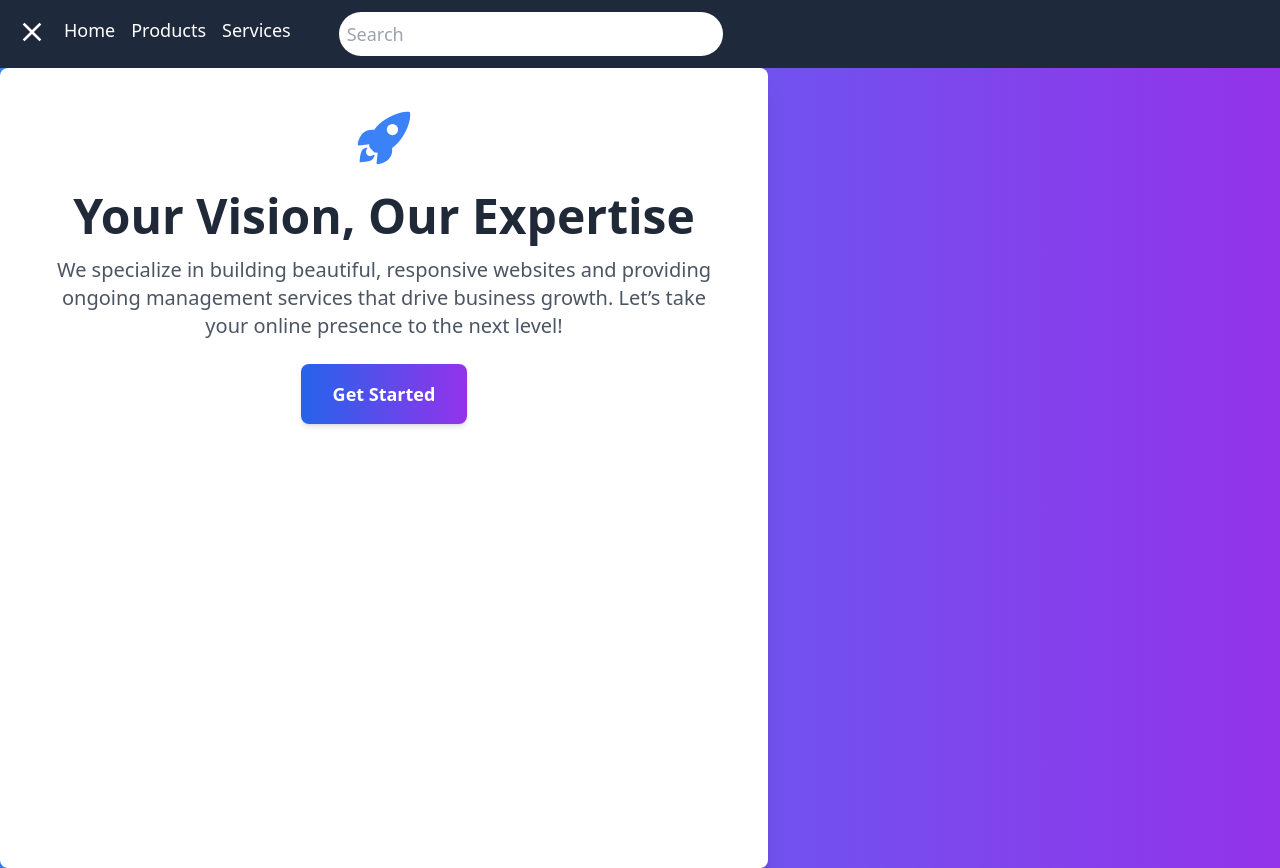
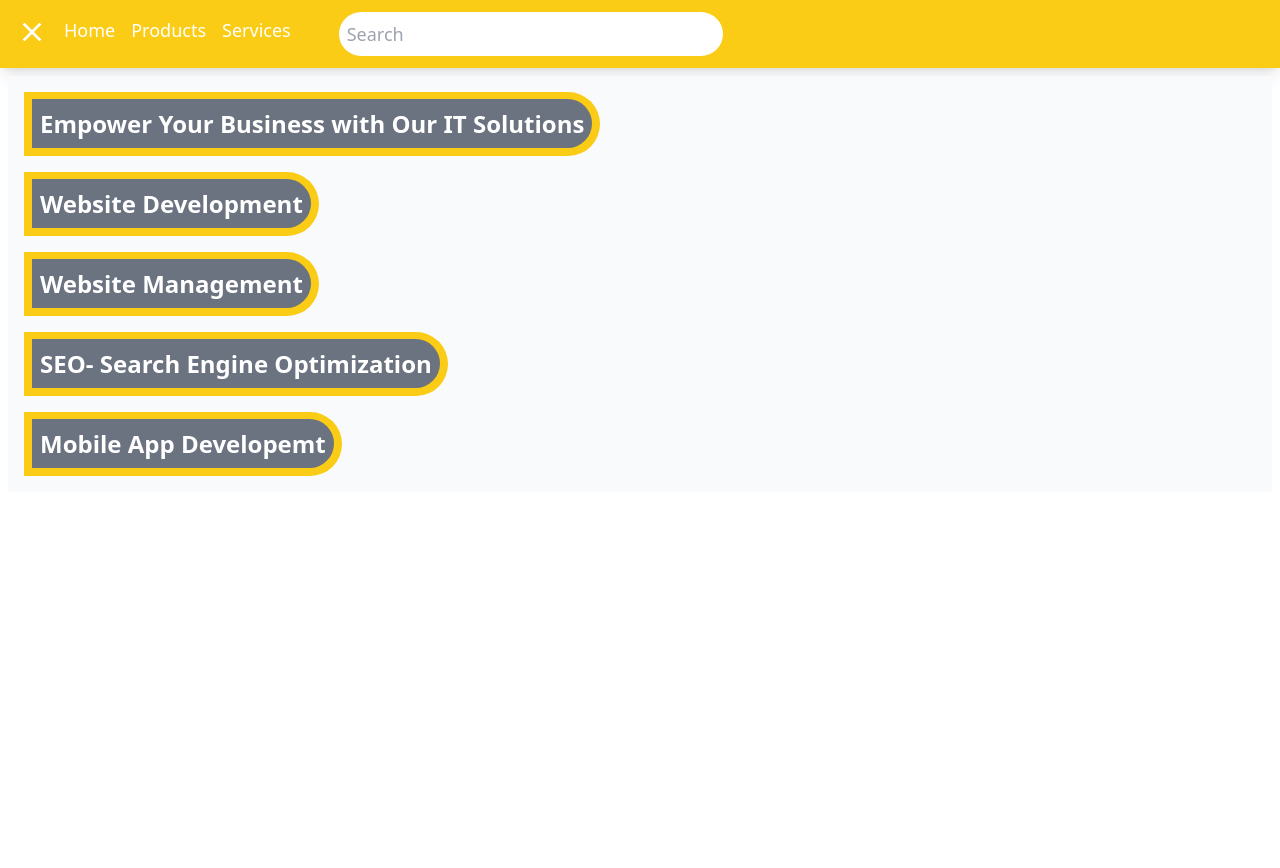
Before and after one commit to ashishkr26/webtrix, a React (Create React App) app: page / in a window 1280 px wide. After the commit the page ends 800 px from the top, so only its background shows below. Built offline with nearby package versions, Linux system fonts and the light colour scheme.

Commit message:
main conatainer page

```diff
--- a/src/components/Header.js
+++ b/src/components/Header.js
@@ -6,7 +6,7 @@ import CloseIcon from "@mui/icons-material/Close";
 const Header = () => {
   const [sideIcon, setSideIcon] = useState(false);
   return (
-    <div className="bg-slate-800 text-white opacity-70ont-semibold p-2 lg:text-lg md:text-base sm:text-sm shadow-lg">
+    <div className="bg-yellow-400 text-white opacity-70ont-semibold p-2 lg:text-lg md:text-base sm:text-sm shadow-lg">
       <ul className="flex flex-row">
         <li onClick={() => setSideIcon(!sideIcon)} className="p-2">
           {sideIcon ? (
--- a/src/components/MainContainer.js
+++ b/src/components/MainContainer.js
@@ -1,26 +1,32 @@
-import React from 'react';
-import { IoRocketSharp } from 'react-icons/io5'; // Importing an icon for better visual appeal
+import React from "react";
 
 const MainContainer = () => {
   return (
-    <div className='bg-gradient-to-r from-blue-500 to-purple-600 min-h-screen flex '>
-      <div className='text-center p-10 bg-white rounded-lg shadow-xl max-w-3xl w-full'>
-        {/* Icon */}
-        <div className='mb-6'>
-          <IoRocketSharp className='text-6xl text-blue-500 mx-auto' />
-        </div>
-        {/* Heading */}
-        <h1 className='text-5xl font-extrabold text-gray-800'>
-          Your Vision, Our Expertise
-        </h1>
-        {/* Description */}
-        <p className='text-xl text-gray-600 mt-4 mb-6'>
-          We specialize in building beautiful, responsive websites and providing ongoing management services that drive business growth. Let’s take your online presence to the next level!
-        </p>
-        {/* Button */}
-        <button className='px-8 py-4 bg-gradient-to-r from-blue-600 to-purple-600 text-white text-lg font-semibold rounded-lg shadow-md hover:scale-105 transform transition-all duration-300'>
-          Get Started
-        </button>
+    <div className="m-2 p-2 flex flex-col w-auto items-start bg-gray-50">
+      <div className="p-2 m-2 bg-yellow-400 rounded-r-full h-16">
+        <span className="bg-gray-500 relative top-2 p-2 text-2xl rounded-r-full font-semibold text-white ">
+          Empower Your Business with Our IT Solutions
+        </span>
+      </div>
+      <div className="p-2 m-2 bg-yellow-400 rounded-r-full h-16">
+        <span className="bg-gray-500 relative top-2 p-2 text-2xl rounded-r-full font-semibold text-white ">
+          Website Development
+        </span>
+      </div>
+      <div className="p-2 m-2 bg-yellow-400 rounded-r-full h-16">
+        <span className="bg-gray-500 relative top-2 p-2 text-2xl rounded-r-full font-semibold text-white">
+          Website Management
+        </span>
+      </div>
+      <div className="p-2 m-2 bg-yellow-400 rounded-r-full h-16">
+        <span className="bg-gray-500 relative top-2 p-2 text-2xl rounded-r-full font-semibold text-white ">
+          SEO- Search Engine Optimization
+        </span>
+      </div>
+      <div className="p-2 m-2 bg-yellow-400 rounded-r-full h-16">
+        <span className="bg-gray-500 relative top-2 p-2 text-2xl rounded-r-full font-semibold text-white ">
+          Mobile App Developemt
+        </span>
       </div>
     </div>
   );
```
Also changed, not shown: src/components/first.jpg (added).
